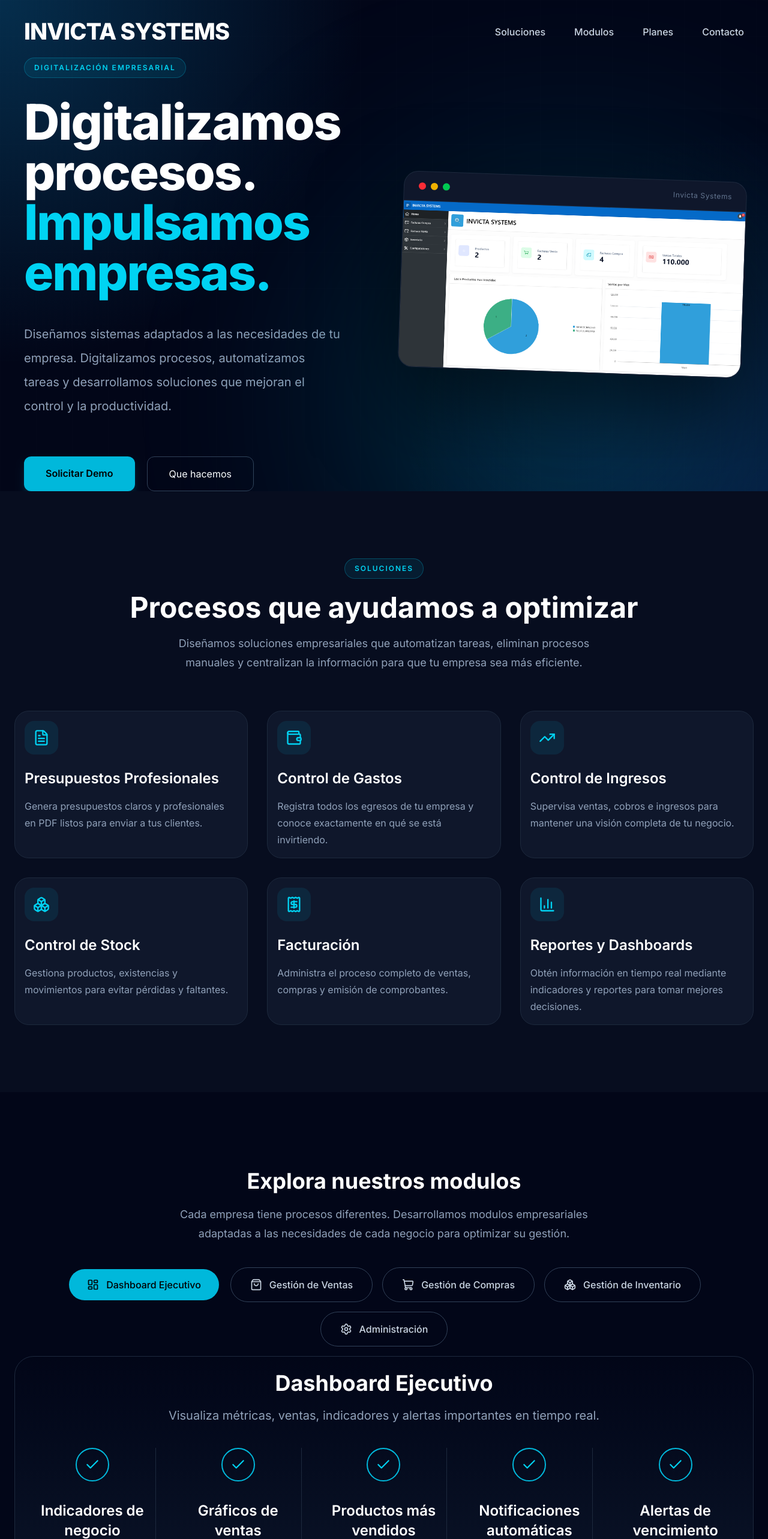
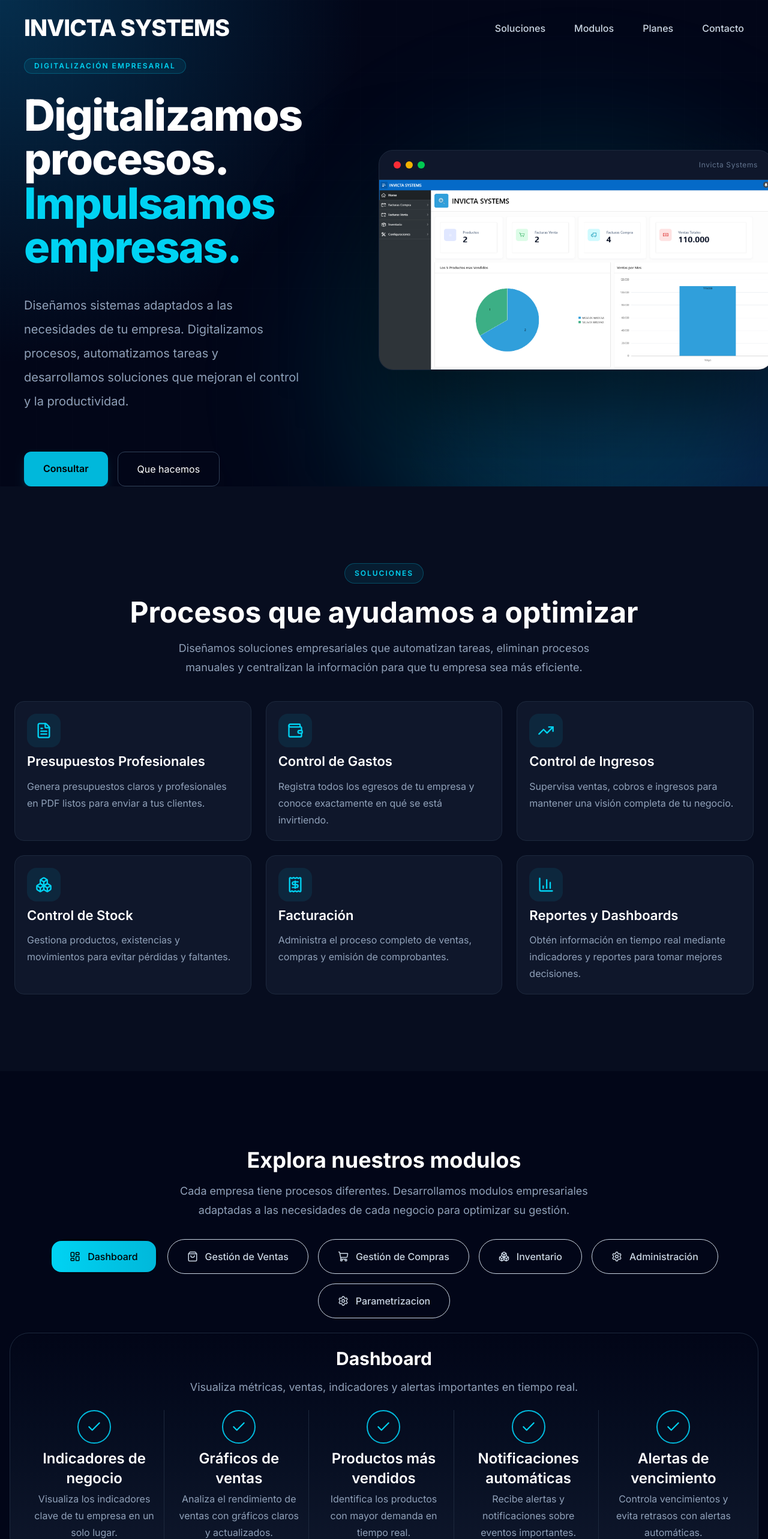
Before and after one commit to JFrannnco/fynex-landing, a React (Vite) app: page / in a window 1280 px wide. Shown: the top 2566 px of the page at 60% size. Built offline with nearby package versions, Linux system fonts and the light colour scheme.

Commit message:
Mejoras responsive

```diff
--- a/src/components/Benefits.tsx
+++ b/src/components/Benefits.tsx
@@ -50,21 +50,21 @@
   return (
     <section
       id="benefits"
-      className="py-28 px-6 bg-slate-900/40"
+      className="py-32 lg:py-32 px-5 lg:px-6 bg-slate-900/40"
     >
       <div className="max-w-7xl mx-auto">
 
-        <div className="text-center mb-16">
+        <div className="text-center mb-10">
 
-          <div className="inline-flex items-center px-4 py-2 rounded-full border border-cyan-500/30 bg-cyan-500/10 text-cyan-400 text-xs uppercase tracking-[2px] font-semibold mb-6">
+          <div className="hidden sm:inline-flex items-center px-4 py-2 rounded-full border border-cyan-500/30 bg-cyan-500/10 text-cyan-400 text-xs uppercase tracking-[2px] font-semibold mb-6">
             Soluciones
           </div>
 
-          <h2 className="text-5xl font-bold text-white mb-5">
+          <h2 className="text-3xl sm:text-4xl lg:text-5xl font-bold text-white mb-5">
             Procesos que ayudamos a optimizar
           </h2>
 
-          <p className="text-slate-400 max-w-3xl mx-auto text-lg leading-8">
+          <p className="text-slate-400 max-w-3xl mx-auto text-base sm:text-lg leading-7 sm:leading-8">
             Diseñamos soluciones empresariales que automatizan tareas,
             eliminan procesos manuales y centralizan la información
             para que tu empresa sea más eficiente.
@@ -72,7 +72,7 @@
 
         </div>
 
-        <div className="grid md:grid-cols-2 lg:grid-cols-3 gap-8">
+        <div className="grid md:grid-cols-2 lg:grid-cols-3 gap-5 lg:gap-6">
 
           {processes.map((item) => {
 
@@ -81,10 +81,10 @@
             return (
               <div
                 key={item.title}
-                className="bg-slate-900 border border-slate-800 rounded-3xl p-4 hover:border-cyan-500/40 transition-all duration-300 hover:-translate-y-1"
+                className="bg-slate-900 border border-slate-800 rounded-2xl p-5 lg:p-5 hover:border-cyan-500/40 transition-all duration-300 hover:-translate-y-1"
               >
 
-                <div className="w-14 h-14 rounded-2xl bg-cyan-500/10 flex items-center justify-center mb-6">
+                <div className="w-12 h-12 lg:w-14 lg:h-14 rounded-2xl bg-cyan-500/10 flex items-center justify-center mb-2">
 
                   <Icon
                     size={28}
@@ -93,11 +93,11 @@
 
                 </div>
 
-                <h3 className="text-2xl font-semibold text-white mb-4">
+                <h3 className="text-xl lg:text-[22px] font-semibold text-white mb-3">
                   {item.title}
                 </h3>
 
-                <p className="text-slate-400 leading-7">
+                <p className="text-slate-400 text-sm lg:text-base leading-6 lg:leading-7">
                   {item.description}
                 </p>
 
--- a/src/components/Hero.tsx
+++ b/src/components/Hero.tsx
@@ -1,6 +1,6 @@
 export default function Hero() {
   return (
-    <section className="relative min-h-screen overflow-hidden bg-slate-950">
+    <section className="relative min-h-[85vh] lg:min-h-screen overflow-hidden bg-slate-950">
 
       {/* Glow */}
       <div className="absolute inset-0 bg-[radial-gradient(circle_at_top_left,#0ea5e940,transparent_40%)]" />
@@ -10,18 +10,18 @@
       {/* Grid */}
       <div className="absolute inset-0 opacity-20 bg-[linear-gradient(to_right,#ffffff08_1px,transparent_1px),linear-gradient(to_bottom,#ffffff08_1px,transparent_1px)] bg-[size:60px_60px]" />
 
-      <div className="relative z-10 max-w-[1600px] mx-auto px-10 min-h-screen flex items-center pt-24">
+      <div className="relative z-10 max-w-[1600px] mx-auto px-6 sm:px-8 lg:px-10 min-h-[85vh] lg:min-h-screen flex items-center pt-30 lg:pt-24">
 
-        <div className="grid lg:grid-cols-[0.82fr_1.38fr] gap-25 items-center w-full">
+        <div className="grid grid-cols-1 lg:grid-cols-[0.82fr_1.38fr] gap-16 lg:gap-20 items-center w-full">
 
           {/* Texto */}
-          <div>
+          <div className="text-center lg:text-left">
 
-            <div className="inline-flex items-center px-4 py-2 rounded-full border border-cyan-500/30 bg-cyan-500/10 text-cyan-400 text-xs uppercase tracking-[2px] font-semibold mb-8">
+            <div className="hidden sm:inline-flex items-center px-4 py-2 lg:py-1 rounded-full border border-cyan-500/30 bg-cyan-500/10 text-cyan-400 text-xs uppercase tracking-[2px] font-semibold mb-8">
               Digitalización Empresarial
             </div>
 
-            <h1 className="text-6xl lg:text-[82px] font-extrabold leading-[1.02] tracking-tight mb-10">
+            <h1 className="text-4xl md:text-5xl lg:text-7xl font-extrabold leading-[1.02] tracking-tight mb-10">
 
               Digitalizamos
 
@@ -43,7 +43,7 @@
 
             </h1>
 
-            <p className="text-slate-400 text-xl leading-10 max-w-xl mb-16">
+            <p className="text-slate-400 text-lg md:text-xl leading-9 md:leading-10 max-w-xl mb-12 lg:mb-16">
 
               Diseñamos sistemas adaptados a las necesidades de tu
               empresa. Digitalizamos procesos, automatizamos tareas
@@ -52,18 +52,18 @@
 
             </p>
 
-            <div className="flex gap-5">
+            <div className="flex flex-col sm:flex-row gap-4">
 
               <a
                 href="#contact"
-                className="bg-cyan-500 hover:bg-cyan-400 text-black font-semibold px-9 py-4 rounded-xl transition duration-300 shadow-lg shadow-cyan-500/20"
+                className="w-full sm:w-auto bg-cyan-500 hover:bg-cyan-400 text-black font-semibold px-8 py-4 rounded-xl transition duration-300 shadow-lg shadow-cyan-500/20 text-center"
               >
-                Solicitar Demo
+                Consultar
               </a>
 
               <a
                 href="#benefits"
-                className="border border-slate-700 hover:border-cyan-400 hover:text-cyan-400 px-9 py-4 rounded-xl transition duration-300"
+                className="w-full sm:w-auto border border-slate-700 hover:border-cyan-400 hover:text-cyan-400 px-8 py-4 rounded-xl transition duration-300 text-center"
               >
                 Que hacemos
               </a>
@@ -73,12 +73,12 @@
           </div>
 
           {/* Dashboard */}
-          <div className="relative flex justify-center g:translate-x-12">
+          <div className="hidden lg:flex relative justify-center lg:translate-x-12">
 
             {/* Glow */}
-            <div className="absolute w-[750px] h-[750px] rounded-full bg-cyan-500/20 blur-[150px]" />
+            <div className="absolute w-[300px] h-[300px] sm:w-[450px] sm:h-[450px] lg:w-[750px] lg:h-[750px] rounded-full bg-cyan-500/20 blur-[120px]" />
 
-            <div className="relative rotate-2 hover:rotate-0 transition-all duration-500">
+            <div className="relative pb-10">
 
               <div className="bg-slate-900 border border-slate-800 rounded-3xl overflow-hidden shadow-[0_60px_150px_rgba(0,0,0,.55)]">
 
@@ -103,11 +103,11 @@
 
                 </div>
 
-                <img
+                 <img
                   src="/dashboard.png"
                   alt="Dashboard Invicta Systems"
-                  className="w-full max-w-[900px] mx-auto h-auto object-contain"
-                />
+                  className="w-full max-w-[280px] sm:max-w-[380px] md:max-w-[520px] lg:max-w-[750px] mx-auto h-auto object-contain"
+                 />
 
               </div>
 
--- a/src/components/Modules.tsx
+++ b/src/components/Modules.tsx
@@ -12,7 +12,7 @@
 const modules = {
   dashboard: {
     icon: LayoutDashboard,
-    title: "Dashboard Ejecutivo",
+    title: "Dashboard",
     description:
       "Visualiza métricas, ventas, indicadores y alertas importantes en tiempo real.",
 
@@ -117,7 +117,7 @@
 
   inventario: {
     icon: Boxes,
-    title: "Gestión de Inventario",
+    title: "Inventario",
     description:
       "Control total del stock y movimientos de productos.",
 
@@ -184,6 +184,43 @@
       },
     ],
   },
+
+  Parametrizacion: {
+    icon: Settings,
+    title: "Parametrizacion",
+    description:
+      "Configura el sistema según las necesidades de tu empresa.",
+
+    features: [
+      {
+        title: "Empleados",
+        description:
+          "Gestiona usuarios y permisos.",
+      },
+      {
+        title: "IVA",
+        description:
+          "Configura impuestos rápidamente.",
+      },
+      {
+        title: "Timbrado",
+        description:
+          "Administra timbrados y comprobantes.",
+      },
+      {
+        title: "Sucursales",
+        description:
+          "Gestiona múltiples sucursales.",
+      },
+      {
+        title: "Tipos de cambio",
+        description:
+          "Controla distintas monedas y cotizaciones.",
+      },
+    ],
+  },
+
+
 };
 
 type ModuleKey = keyof typeof modules;
@@ -196,15 +233,15 @@
   return (
     <section
       id="modules"
-      className="py-28 pt-32 px-6 max-w-7xl mx-auto"
+      className="py-16 lg:py-28 pt-30 lg:pt-32 px-5 lg:px-4 max-w-7xl mx-auto"
     >
-      <div className="text-center mb-10">
+      <div className="text-center mb-8">
 
-        <h2 className="text-4xl font-bold mb-5">
+        <h2 className="text-3xl sm:text-4xl font-bold mb-4">
           Explora nuestros modulos
         </h2>
 
-        <p className="text-slate-400 text-lg max-w-3xl mx-auto leading-8">
+        <p className="text-slate-400 text-base sm:text-lg max-w-3xl mx-auto leading-7 sm:leading-8">
           Cada empresa tiene procesos diferentes. Desarrollamos
           modulos empresariales adaptadas a las necesidades
           de cada negocio para optimizar su gestión.
@@ -212,7 +249,7 @@
 
       </div>
 
-      <div className="flex flex-wrap justify-center gap-4 mb-4">
+      <div className="grid grid-cols-2 sm:grid-cols-3 lg:flex lg:flex-wrap lg:justify-center gap-4 mb-6">
 
         {(Object.keys(modules) as ModuleKey[]).map((key) => {
 
@@ -237,7 +274,12 @@
                 duration: 0.2,
               }}
 
-              className={`relative flex items-center gap-3 px-8 py-4 rounded-full border transition-all duration-300 overflow-hidden ${
+              className={`relative flex items-center justify-center gap-3
+                px-8 py-4
+                rounded-full
+                border
+                transition-all duration-300
+                overflow-hidden${
                 active === key
                   ? "border-transparent text-black"
                   : "border-slate-700 text-slate-300 hover:border-slate-500 hover:text-white"
@@ -247,7 +289,7 @@
               {active === key && (
                 <motion.div
                   layoutId="active-tab"
-                  className="absolute inset-[2px] rounded-full bg-cyan-500"
+                  className="absolute inset-[2px] rounded-2xl bg-gradient-to-r from-cyan-400 to-cyan-500"
                   transition={{
                     type: "spring",
                     stiffness: 350,
@@ -259,14 +301,14 @@
             <div className="relative z-10 flex items-center gap-3">
 
               <Icon
-                size={20}
+                size={18}
                 className={`relative z-10 ${
                   active === key ? "text-black" : "text-current"
                 }`}
               />
 
               <span
-                className={`relative z-10 font-medium ${
+                className={`relative z-10 text-sm lg:text-base font-medium ${
                   active === key ? "text-black" : ""
                 }`}
               >
@@ -305,22 +347,22 @@
             duration: 0.35,
             ease: "easeOut",
           }}
-          className="rounded-[32px] border border-slate-800 bg-gradient-to-b from-slate-950 to-slate-900 p-6"
+          className="rounded-[32px] border border-slate-800 bg-gradient-to-b from-slate-950 to-slate-900 p-5 lg:p-6"
         >
 
-        <div className="text-center mb-10">
+        <div className="text-center mb-6">
 
-          <h3 className="text-4xl font-bold mb-5">
+          <h3 className="text-3xl sm:text-3xl lg:text-2l font-bold mb-4">
             {current.title}
           </h3>
 
-          <p className="text-slate-400 text-xl">
+          <p className="text-slate-400 text-base sm:text-lg lg:text-l">
             {current.description}
           </p>
 
         </div>
 
-        <div className="grid lg:grid-cols-5 gap-8">
+        <div className="grid lg:grid-cols-5 gap-5 lg:gap-2">
                     {current.features.map((feature, index) => (
 
             <motion.div
@@ -349,7 +391,7 @@
               }`}
             >
 
-              <div className="w-14 h-14 mx-auto rounded-full border-2 border-cyan-500 flex items-center justify-center mb-8">
+              <div className="w-14 h-14 mx-auto rounded-full border-2 border-cyan-500 flex items-center justify-center mb-2">
 
                 <Check
                   size={26}
@@ -358,11 +400,11 @@
 
               </div>
 
-              <h4 className="text-2xl font-semibold mb-5 leading-snug">
+              <h4 className="text-2xl font-semibold mb-1 leading-snug">
                 {feature.title}
               </h4>
 
-              <p className="text-slate-400 leading-8">
+              <p className="text-slate-400 text-sm lg:text-base leading-5 lg:leading-7">
                 {feature.description}
               </p>
 
--- a/src/components/Navbar.tsx
+++ b/src/components/Navbar.tsx
@@ -21,15 +21,36 @@
           : "bg-transparent"
       }`}
     >
-      <div className="max-w-[1600px] mx-auto px-10 py-6 flex items-center justify-between">
+      <div className="max-w-[1600px] mx-auto px-6 lg:px-10 py-4 lg:py-6 flex flex-col md:flex-row md:items-center md:justify-between">
 
         {/* Logo */}
         <a
           href="#"
-          className="text-white text-[38px] font-extrabold tracking-tight"
+          className="text-white text-center lg:text-left text-2xl sm:text-3xl lg:text-[38px] font-extrabold tracking-tight"
         >
           INVICTA SYSTEMS
         </a>
+
+        {/* Menú móvil */}
+        <div className="md:hidden overflow-x-auto scrollbar-hide">
+          <div className="flex gap-6 min-w-max pt-4">
+            <a href="#benefits" className="text-slate-300 whitespace-nowrap">
+              Soluciones
+            </a>
+
+            <a href="#modules" className="text-slate-300 whitespace-nowrap">
+              Módulos
+            </a>
+
+            <a href="#plans" className="text-slate-300 whitespace-nowrap">
+              Planes
+            </a>
+
+            <a href="#contact" className="text-slate-300 whitespace-nowrap">
+              Contacto
+            </a>
+          </div>
+        </div>
 
         {/* Menú */}
         <div className="hidden md:flex items-center gap-12">
```
